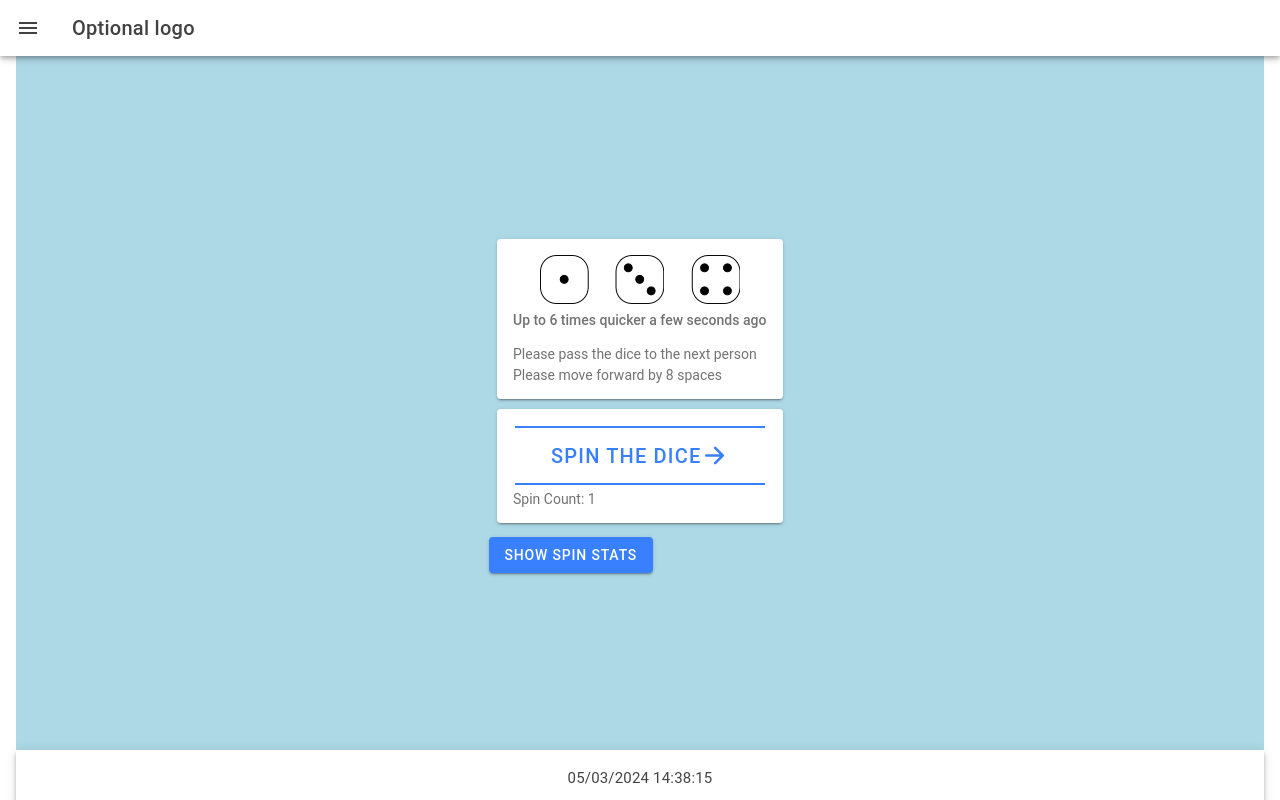
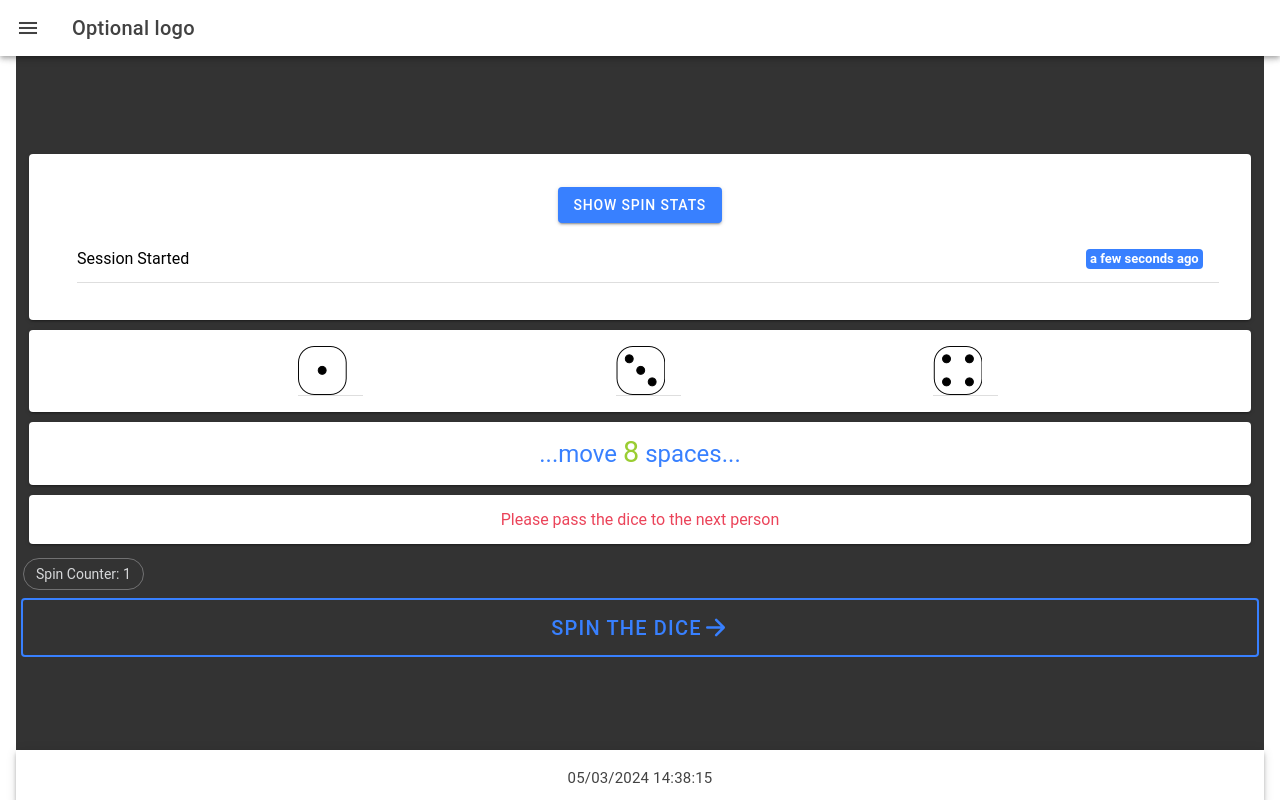
Before and after one commit to MeGallin/speed-Dice-ionic, a React (Vite) app: page / in a window 1280 px wide. Both pictures are taken after a click on the element "SPIN THE DICE". Built offline with nearby package versions, Linux system fonts and the light colour scheme.

Commit message:
Basic styling

```diff
--- a/src/App.css
+++ b/src/App.css
@@ -9,7 +9,7 @@ header {
 }
 
 main {
-  background-color: lightblue;
+  background-color: rgba(51, 51, 51, 1);
   padding: 2px; /* Adjust based on your design */
   height: var(--main-height); /* Use the calculated main height */
   overflow-y: auto;
--- a/src/components/Dice.css
+++ b/src/components/Dice.css
@@ -1,5 +1,9 @@
 .border-temp {
   border: 2px solid red;
+}
+.wrapper {
+  border: transparent solid 1px;
+  width: 100%;
 }
 .dice-wrapper {
   display: flex;
@@ -7,3 +11,14 @@
   align-items: center;
   flex-wrap: wrap;
 }
+
+Ion-Card {
+  text-align: center;
+}
+Ion-text h1 {
+  font-size: 0.8em;
+}
+Ion-text h1 span {
+  color: yellowgreen;
+  font-size: 1.2em;
+}
--- a/src/components/Dice.tsx
+++ b/src/components/Dice.tsx
@@ -4,10 +4,15 @@ import {
   IonCard,
   IonCardContent,
   IonCardHeader,
-  IonCardSubtitle,
+  IonBadge,
+  IonLabel,
   IonIcon,
   IonImg,
+  IonList,
   IonAlert,
+  IonItem,
+  IonChip,
+  IonText,
 } from '@ionic/react';
 import './Dice.css';
 import { arrowForwardOutline } from 'ionicons/icons';
@@ -27,50 +32,14 @@ const Dice = () => {
     'bounceInUp',
     'fadeIn',
   ];
+
   return (
-    <div>
+    <div className="wrapper">
       <IonCard>
         <IonCardHeader>
-          <div className="dice-wrapper">
-            {values.map((value, index) => (
-              <span key={index}>
-                {value && (
-                  <IonImg
-                    src={`../assets/${value}.png`}
-                    className={`animate__animated animate__${
-                      animations[value - 1]
-                    }`}
-                  ></IonImg>
-                )}
-              </span>
-            ))}
-          </div>
-          <IonCardSubtitle>Up to 6 times quicker {timeFromNow}</IonCardSubtitle>
-        </IonCardHeader>
           <IonCardContent>
-          <div>{message}</div>
-          <div>
-            Please move forward by {totals[totals.length - 1] || 0} spaces
-          </div>
-        </IonCardContent>
-      </IonCard>
-
-      <IonCard>
-        <IonCardContent>
-          <IonButton
-            expand="full"
-            onClick={spin}
-            slot="start"
-            fill="outline"
-            size="large"
-          >
-            Spin The Dice <IonIcon icon={arrowForwardOutline}></IonIcon>
-          </IonButton>
-          <div>Spin Count: {spinCount}</div>{' '}
-          {/* Display the number of times spin was called */}
-        </IonCardContent>
-      </IonCard>
-
+            {totals.length === 0 ? null : (
+              <>
                 <IonButton id="present-alert">Show Spin Stats</IonButton>
                 <IonAlert
                   trigger="present-alert"
@@ -81,8 +50,78 @@ const Dice = () => {
                     .join(', ')}
                   buttons={['Close']}
                 ></IonAlert>
+              </>
+            )}
 
+            <IonList>
+              <IonItem>
+                <IonLabel>Session Started</IonLabel>
+                <IonBadge>{timeFromNow}</IonBadge>
+              </IonItem>
+            </IonList>
+          </IonCardContent>
+        </IonCardHeader>
+      </IonCard>
+      {totals.length === 0 ? null : (
+        <>
+          <IonCard>
+            <IonCardHeader>
+              <div className="dice-wrapper">
+                {values.map((value, index) => (
+                  <span key={index}>
+                    {value && (
+                      <IonItem>
+                        <IonImg
+                          src={`../assets/${value}.png`}
+                          className={`animate__animated animate__${
+                            animations[value - 1]
+                          }`}
+                        ></IonImg>
+                      </IonItem>
+                    )}
+                  </span>
+                ))}
+              </div>
+            </IonCardHeader>
+          </IonCard>
 
+          <IonCard>
+            <IonCardContent>
+              <IonText color="primary">
+                <h1>
+                  ...move <span>{totals[totals.length - 1] || 0}</span>{' '}
+                  spaces...
+                </h1>
+              </IonText>
+            </IonCardContent>
+          </IonCard>
+
+          <IonCard>
+            <IonCardContent>
+              <IonText color="danger ">
+                {message.split(',').map((part, index) => (
+                  <h2 key={index}>
+                    {index === 0 ? <span>{part}</span> : <span> {part}</span>}
+                  </h2>
+                ))}
+              </IonText>
+            </IonCardContent>
+          </IonCard>
+        </>
+      )}
+
+      <IonChip outline={true} color="light">
+        Spin Counter: {spinCount}
+      </IonChip>
+      <IonButton
+        expand="block"
+        onClick={spin}
+        slot="start"
+        fill="outline"
+        size="large"
+      >
+        Spin The Dice <IonIcon icon={arrowForwardOutline}></IonIcon>
+      </IonButton>
     </div>
   );
 };
--- a/src/hooks/useDiceRoller.ts
+++ b/src/hooks/useDiceRoller.ts
@@ -1,4 +1,3 @@
-
 import { useState } from 'react';
 const rollDice = () => Math.floor(Math.random() * 6) + 1;
 
@@ -37,9 +36,9 @@ export const useDiceRoller = (initialValue: number | null = null) => {
     }
 
     if (foundTriplicate) {
-      setMessage('Triple, please move to home and spin again');
+      setMessage('Triple !!!, Please move to home and spin again.');
     } else if (foundDuplicate) {
-      setMessage('Double, please spin again');
+      setMessage('Double !!, Please spin again.');
     } else {
       setMessage('Please pass the dice to the next person');
     }
```
Also changed, not shown: src/hooks/useTypeWriterEffect.ts (added, +34 -0 lines), 2 other files (tests, documents, lock files or other folders). Lines whose indentation alone changed are shown as unchanged.
